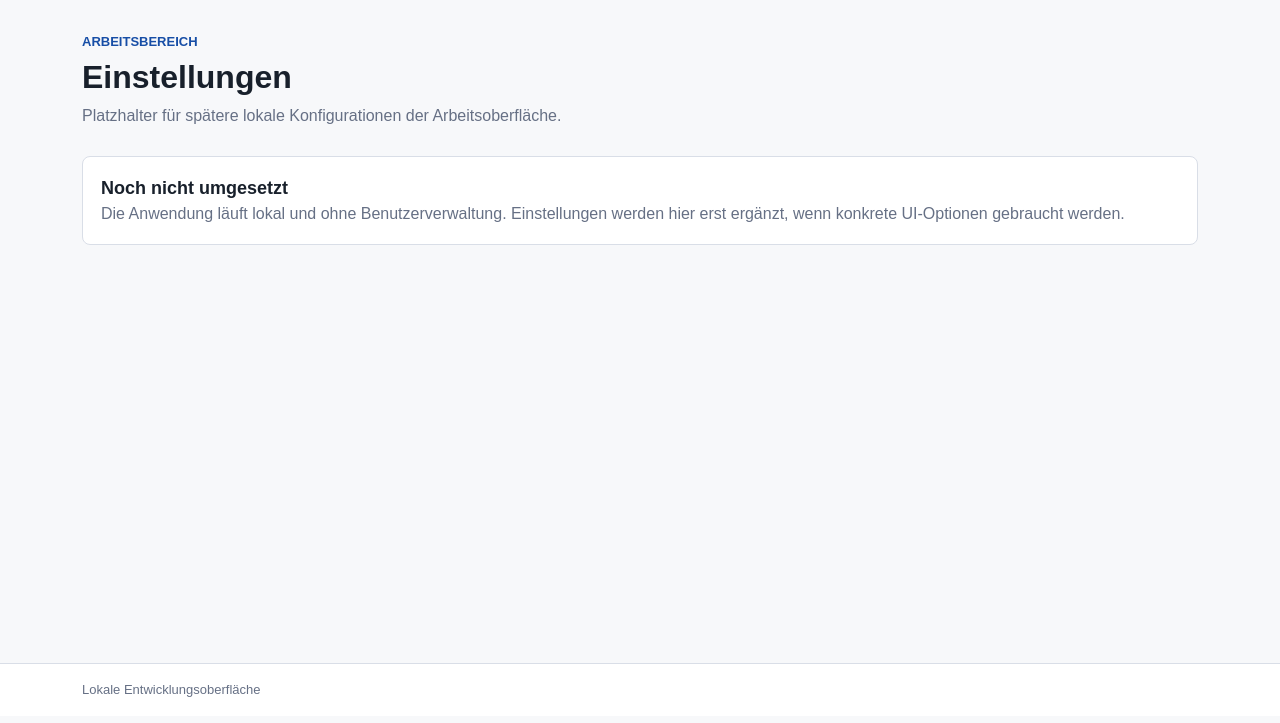
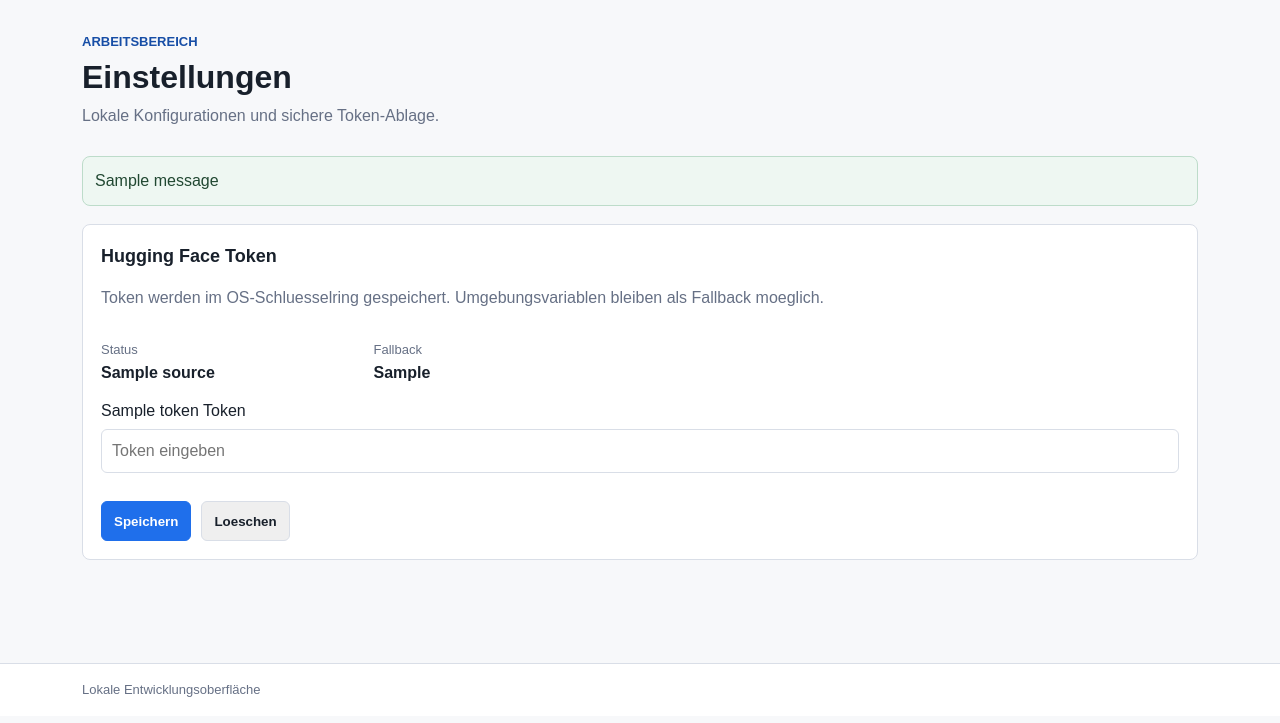
Before and after one commit to WehkingDiane/ratsi_melle, a Django app: template web/settings_ui/templates/settings_ui/index.html in a window 1280 px wide. Shown: the part 77-800 px from the top of the page. Run offline with Django 5.2, Linux system fonts and the light colour scheme; the template is opened without the code that fills it: most values are stand-ins (such as "Sample title", 1, 10 or a date in 2020); one stand-in notice (Sample message) is shown.

Commit message:
Add secure Hugging Face token storage

```diff
--- a/src/analysis/embeddings.py
+++ b/src/analysis/embeddings.py
@@ -4,6 +4,8 @@
 
 import os
 from typing import TYPE_CHECKING
+
+from src.config.secrets import configure_huggingface_token_env
 
 # Suppress HuggingFace Hub unauthenticated-request warning – no token needed
 # for public models and we don't want to prompt users to create an account.
@@ -45,6 +47,7 @@
 
     def _get_model(self) -> "SentenceTransformer":
         if self._model is None:
+            configure_huggingface_token_env()
             from sentence_transformers import SentenceTransformer
 
             device = _detect_device()
--- a/src/interfaces/gui/dialogs/api_keys_dialog.py
+++ b/src/interfaces/gui/dialogs/api_keys_dialog.py
@@ -11,6 +11,7 @@
 _PROVIDERS: list[tuple[str, str]] = [
     ("claude", "Claude (Anthropic)"),
     ("codex", "Codex (OpenAI)"),
+    ("huggingface", "Hugging Face"),
 ]
 
 
--- a/src/interfaces/gui/views/settings_view.py
+++ b/src/interfaces/gui/views/settings_view.py
@@ -10,6 +10,7 @@
 _KEY_PROVIDERS: list[tuple[str, str]] = [
     ("claude", "Claude (Anthropic)"),
     ("codex", "Codex (OpenAI)"),
+    ("huggingface", "Hugging Face"),
 ]
 
 
@@ -27,7 +28,7 @@
         text=(
             "Schluessel werden sicher im OS-Schluesselring gespeichert\n"
             "(Windows Credential Manager)  –  nie in einer Datei auf der Festplatte.\n"
-            "Umgebungsvariablen (ANTHROPIC_API_KEY, OPENAI_API_KEY) wirken als Fallback."
+            "Umgebungsvariablen (ANTHROPIC_API_KEY, OPENAI_API_KEY, HF_TOKEN) wirken als Fallback."
         ),
         font=FIELD_FONT,
         justify="left",
--- a/web/core/static/core/css/components.css
+++ b/web/core/static/core/css/components.css
@@ -224,6 +224,7 @@
 }
 
 .form-stack input[type="text"],
+.form-stack input[type="password"],
 .form-stack select,
 .form-stack textarea {
   border: 1px solid var(--border);
--- a/web/settings_ui/templates/settings_ui/index.html
+++ b/web/settings_ui/templates/settings_ui/index.html
@@ -6,11 +6,41 @@
 <section class="page-heading">
   <p class="eyebrow">Arbeitsbereich</p>
   <h1>Einstellungen</h1>
-  <p>Platzhalter für spätere lokale Konfigurationen der Arbeitsoberfläche.</p>
+  <p>Lokale Konfigurationen und sichere Token-Ablage.</p>
 </section>
 
-<section class="panel placeholder-panel">
-  <h2>Noch nicht umgesetzt</h2>
-  <p class="muted">Die Anwendung läuft lokal und ohne Benutzerverwaltung. Einstellungen werden hier erst ergänzt, wenn konkrete UI-Optionen gebraucht werden.</p>
+{% if messages or errors %}
+<section class="message-list">
+  {% for message in messages %}
+  <div class="info-panel"><p>{{ message }}</p></div>
+  {% endfor %}
+  {% for error in errors %}
+  <div class="running-banner"><p>{{ error }}</p></div>
+  {% endfor %}
+</section>
+{% endif %}
+
+<section class="panel">
+  <h2>Hugging Face Token</h2>
+  <p class="muted">Token werden im OS-Schluesselring gespeichert. Umgebungsvariablen bleiben als Fallback moeglich.</p>
+
+  {% for token in token_sources %}
+  <form class="form-stack" method="post">
+    {% csrf_token %}
+    <input type="hidden" name="provider_id" value="{{ token.provider_id }}">
+    <dl class="facts inline">
+      <div><dt>Status</dt><dd>{{ token.source }}</dd></div>
+      <div><dt>Fallback</dt><dd>{{ token.env_hint }}</dd></div>
+    </dl>
+    <label>
+      {{ token.label }} Token
+      <input type="password" name="token" autocomplete="off" placeholder="Token eingeben">
+    </label>
+    <div class="actions">
+      <button class="button primary" type="submit" name="action" value="save_token">Speichern</button>
+      <button class="button" type="submit" name="action" value="delete_token">Loeschen</button>
+    </div>
+  </form>
+  {% endfor %}
 </section>
 {% endblock %}
```
Also changed, not shown: docs/data_processing_concept.md (+1 -0 lines), docs/ui_function_inventory.md (+6 -6 lines), docs/web_ui.md (+3 -2 lines), src/config/secrets.py (+23 -12 lines), tests/test_secrets.py (+28 -1 lines), tests/test_web_pages.py (+59 -0 lines), web/settings_ui/views.py (+57 -2 lines), README.md, 1 other file.
